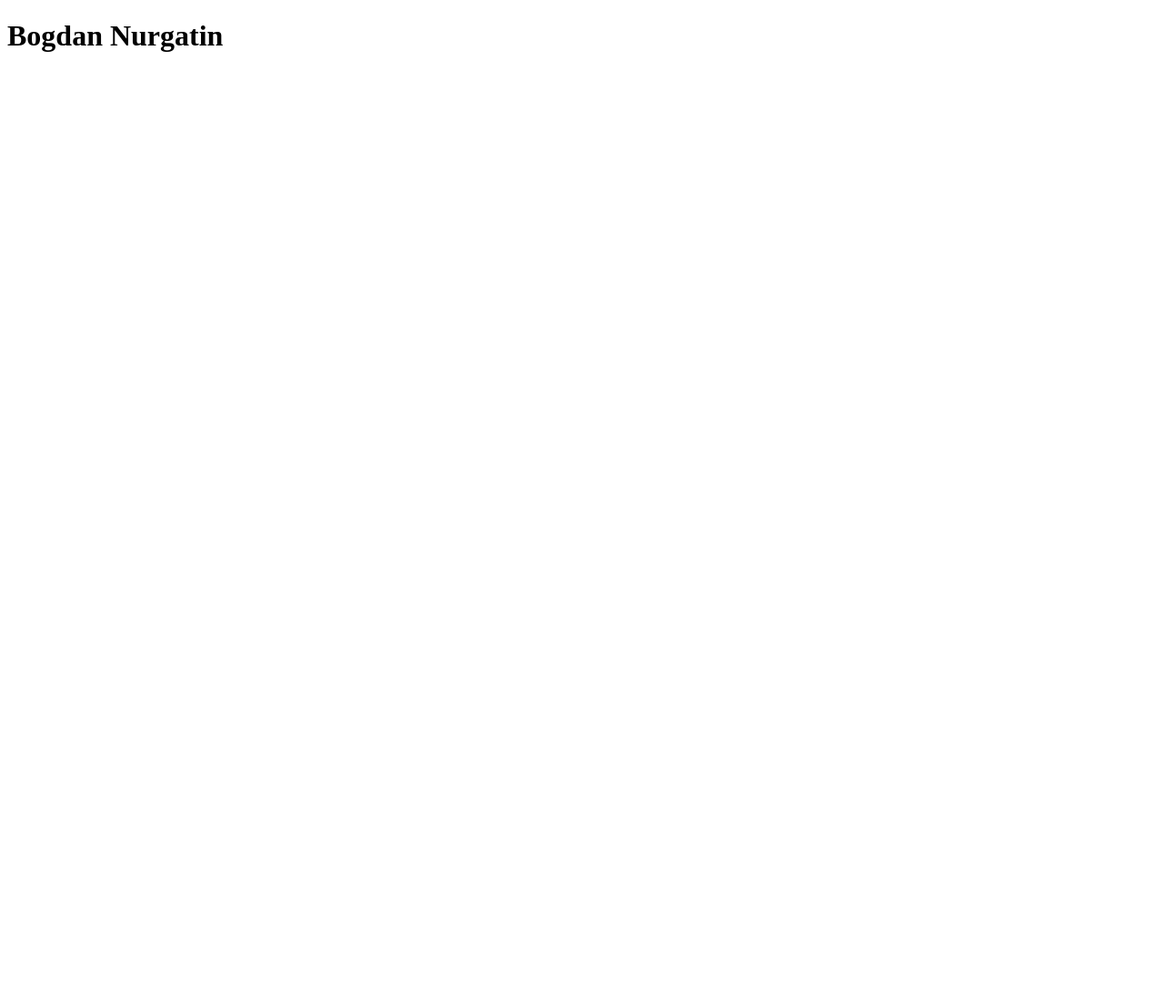
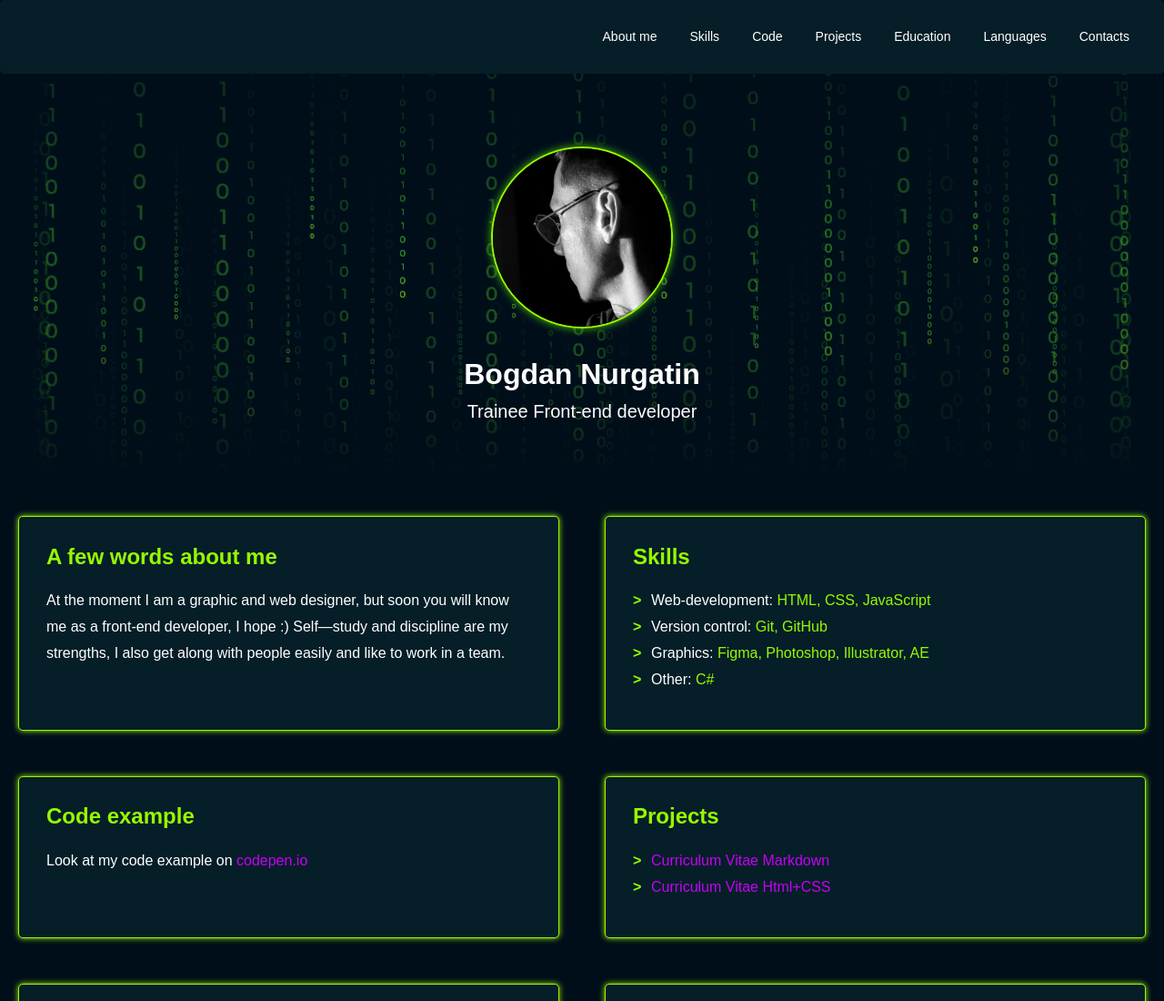
Before and after one commit to ketrololz/rsschool-cv, a plain HTML site: page index.html in a window 1280 px wide. Shown: the top 1100 px of the page at 91% size. Before the commit the page ends 800 px from the top, so only its background shows below. Drawn offline with Linux system fonts and the light colour scheme; a web font is replaced by a local one.

Commit message:
feat: add html+css cv

```diff
--- a/css/style.css
+++ b/css/style.css
@@ -0,0 +1,247 @@
+@font-face {
+	font-family: "Montserrat";
+	src: url("assets/fonts/Montserrat-Light.ttf");
+	font-weight: 300;
+}
+
+@font-face {
+	font-family: "Montserrat";
+	src: url("assets/fonts/Montserrat-Regular.ttf");
+	font-weight: 400;
+}
+
+@font-face {
+	font-family: "Montserrat";
+	src: url("assets/fonts/Montserrat-Medium.ttf");
+	font-weight: 500;
+}
+
+@font-face {
+	font-family: "Montserrat";
+	src: url("assets/fonts/Montserrat-SemiBold.ttf");
+	font-weight: 600;
+}
+
+@font-face {
+	font-family: "Montserrat";
+	src: url("assets/fonts/Montserrat-Bold.ttf");
+	font-weight: 700;
+}
+
+:root {
+--second-bg-color: #051E28;
+}
+
+html {
+  scroll-behavior: smooth;
+}
+
+* {
+	box-sizing: border-box;
+}
+
+.header {
+	padding: 10px 20px;
+	background-color: var(--second-bg-color);
+	border-radius: 5px;
+}
+
+body {
+	margin: 0;
+	font-family: "Montserrat", sans-serif;
+	background-color: #000E1A;
+	color: #fff;
+	line-height: 180%;
+}
+
+.wrapper {
+		max-width: 1440px;
+		margin: 0 auto;
+	}
+
+.nav-list {
+	display: flex;
+	justify-content: end;
+	align-items: center;
+	list-style: none;
+}
+
+.nav-item {
+}
+
+.nav-link {
+	text-decoration: none;
+	padding: 0 18px;
+	color: #fff;
+	transition: 0.5s;
+	font-size: 14px;
+}
+
+.nav-link:hover {
+	color: #96FA00;
+	font-size: 16px;
+}
+
+.main-title {
+	color: #fff;
+	text-align: center;
+	font-size: 32px;
+	margin-bottom: 12px;
+}
+
+p {
+	margin: 0;
+}
+
+h2 {
+	color: #96FA00;
+	font-size: 24px;
+}
+
+h3 {
+	color: #fff;
+	text-align: center;
+	font-size: 20px;
+	font-weight: 400;
+	margin-top: 0;
+}
+
+.section-heading {
+	padding: 80px 20px;
+}
+
+#profile {
+	background:linear-gradient(180deg, rgba(0,14,26,0) 30%, rgba(0,14,26,1)90%), url(../assets/img/backgr.png) 0 0 no-repeat;
+	background-size: cover;
+	padding-bottom: 80px;
+}
+
+.avatar {
+	text-align: center;
+}
+
+.profile-img {
+	max-width: 200px;
+	border: 2px solid #96FA00;
+	border-radius: 50%;
+  animation: glow 5s infinite;
+}
+
+@keyframes glow {
+	0% {
+		box-shadow: 0 0 10px #46B40A;
+	}
+	50% {
+		box-shadow: 0 0 25px #96FA00;
+	}
+	100% {
+		box-shadow: 0 0 10px #46B40A;
+	}
+}
+
+
+.section-container {
+	display: grid;
+	grid-template-columns:  repeat(auto-fit, minmax(400px, 1fr));
+	gap: 50px;
+	padding: 0 20px;
+}
+
+.section {
+	display: flex;
+	flex-direction: column;
+	padding: 10px 30px 40px;
+	background-color: var(--second-bg-color);
+	border-radius: 5px;
+	border: 1px solid #96FA00;
+	box-shadow: 0 0 6px #96FA00;
+}
+
+
+.section-title {
+	display: inline-block;
+}
+
+.section-text {
+	margin-top: 0;
+}
+
+.contacts-container {
+	margin: 50px 0;
+	padding: 0 20px;
+}
+
+#contacts {
+	padding: 10px 30px 40px;
+}
+
+.section-list {
+	padding: 0;
+	margin: 0;
+}
+
+.section-item {
+	position: relative;
+	padding-left: 20px;
+	list-style: none;
+}
+
+.section-item::before {
+	content: ">";
+	position: absolute;
+	color: #96FA00;
+	font-weight: 700;
+	left: 0;
+	border-radius: 2px;
+
+}
+
+span {
+	font-weight: 500;
+	color: #96FA00;
+}
+
+.link {
+	position: relative;
+	text-decoration: none;
+	color: #C700F7;
+	font-weight: 500;
+}
+
+.link::before {
+	position: absolute;
+	content: "";
+	top: 10px;
+	left: 0px;
+	height: 10px;
+	width: 0%;
+	border-bottom: 2px solid var(--second-bg-color);
+	transition: .5s;
+}
+
+.link:hover::before {
+  width: 100%;
+	border-bottom: 2px solid #C700F7;
+}
+
+.footer {
+	display: flex;
+	align-items: center;
+	justify-content: space-between;
+}
+
+.footer-year {
+	padding: 0 20px;
+}
+
+.footer-list {
+	list-style: none;
+	display: flex;
+	justify-content: right;
+	align-items: center;
+}
+
+.github-logo, .rsschool-logo {
+	height: 40px;
+	padding: 0 20px;
+}
--- a/index.html
+++ b/index.html
@@ -1,11 +1,131 @@
 <!DOCTYPE html>
 <html lang="en">
+
 <head>
-    <meta charset="UTF-8">
-    <meta name="viewport" content="width=device-width, initial-scale=1.0">
-    <title>CV</title>
+	<meta charset="UTF-8">
+	<meta name="viewport" content="width=device-width, initial-scale=1.0">
+	<link href="./css/style.css" rel="stylesheet">
+	<link rel="icon" href="./assets/favicon.ico">
+	<title>CV</title>
 </head>
+
 <body>
-    <h1>Bogdan Nurgatin</h1>
+	<div class="wrapper">
+		<header class="header">
+			<div class="header-container">
+				<nav class="nav">
+					<ul class="nav-list">
+						<li class="nav-item">
+							<a href="#aboutMe" class="nav-link">About me</a>
+						</li>
+						<li class="nav-item">
+							<a href="#skills" class="nav-link">Skills</a>
+						</li>
+						<li class="nav-item">
+							<a href="#code" class="nav-link">Code</a>
+						</li>
+						<li class="nav-item">
+							<a href="#projects" class="nav-link">Projects</a>
+						</li>
+						<li class="nav-item">
+							<a href="#education" class="nav-link">Education</a>
+						</li>
+						<li class="nav-item">
+							<a href="#languages" class="nav-link">Languages</a>
+						</li>
+						<li class="nav-item">
+							<a href="#contacts" class="nav-link">Contacts</a>
+						</li>
+					</ul>
+				</nav>
+			</div>
+		</header>
+		<main>
+			<section class="section-heading" id="profile">
+				<div class="avatar">
+					<img src="./assets/img/avatar.jpg" alt="profile photo" class="profile-img">
+				</div>
+				<h1 class="main-title">Bogdan Nurgatin</h1>
+				<h3 class="section-subtitle">Trainee Front-end developer</h3>
+			</section>
+
+			<div class="section-container">
+				<section class="section" id="aboutMe">
+					<h2 class="section-title">A few words about me</h2>
+					<p class="section-text">At the moment I am a graphic and web designer, but soon you will know me as a
+						front-end developer, I hope :) Self—study and discipline are my strengths, I also get along with people
+						easily and like to work in a team.</p>
+				</section>
+				<section class="section" id="skills">
+					<h2 class="section-title">Skills</h2>
+					<ul class="section-list">
+						<li class="section-item">Web-development: <span>HTML, CSS, JavaScript</span></li>
+						<li class="section-item">Version control: <span>Git, GitHub</span></li>
+						<li class="section-item">Graphics: <span>Figma, Photoshop, Illustrator, AE</span></li>
+						<li class="section-item">Other: <span>C#</span></li>
+					</ul>
+				</section>
+				<section class="section" id="code">
+					<h2 class="section-title">Code example</h2>
+					<p>Look at my code example on <a href="https://codepen.io/ketrololz/pen/vYwgVbM?editors=1111" target="_blank" class="link">codepen.io</a></p>
+				</section>
+				<section class="section" id="projects">
+					<h2 class="section-title">Projects</h2>
+					<ul class="section-list">
+						<li class="section-item">
+							<p><a href="https://ketrololz.github.io/rsschool-cv/cv" target="_blank" class="link">Curriculum Vitae Markdown</a></p>
+						</li>
+						<li class="section-item">
+							<p><a href="" target="_blank" class="link">Curriculum Vitae Html+CSS</a></p>
+						</li>
+					</ul>
+				</section>
+				<section class="section" id="education">
+					<h2 class="section-title">Education</h2>
+					<ul class="section-list">
+						<li class="section-item"><span>Hexlet: </span>The preparatory course of the frontend developer</li>
+						<li class="section-item"><span>FreeCodeCamp: </span><a href="" target="_blank" class="link">Responsive Web Design</a></li>
+						<li class="section-item"><span>Rolling Scopes School: </span> In process</li>
+					</ul>
+				</section>
+				<section class="section" id="languages">
+					<h2 class="section-title">Languages</h2>
+					<ul class="section-list">
+						<li class="section-item"><span>Russian: </span>Native</li>
+						<li class="section-item"><span>English: </span>B1-B2</li>
+						<li class="section-item"><span>Hebrew: </span>A1</li>
+					</ul>
+				</section>
+			</div>
+			<div class="contacts-container">
+				<section class="section" id="contacts">
+					<h2 class="section-title">Contacts</h2>
+					<ul class="section-list">
+						<li class="section-item"><span>telegram: </span><a href="https://t.me/ketrolz" target="_blank" class="link">@ketrolz</a></li>
+						<li class="section-item"><span>github: </span><a href="https://github.com/ketrololz" target="_blank" class="link">@ketrololz</a></li>
+						<li class="section-item"><span>discord: </span>ketrolz</li>
+						<li class="section-item"><span>mail: </span>ketrolzzz@gmail.com</li>
+					</ul>
+				</section>
+			</div>
+
+		</main>
+		<footer class="footer">
+			<div class="footer-year">
+				<p>© 2024 Bogdan Nurgatin</p>
+			</div>
+			<ul class="footer-list">
+				<li class="footer-item">
+					<a href="https://github.com/ketrololz" target="_blank"><img src="./assets/svg/github-mark-white.svg" alt="github logo" class="github-logo"></a>
+				</li>
+				<li class="footer-item">
+					<a href="https://rs.school/courses/javascript-preschool-ru" target="_blank"><img src="./assets/svg/rs_school_js.svg" alt="rs school logo" class="rsschool-logo"></a>
+				</li>
+			</ul>
+
+		</footer>
+	</div>
+
 </body>
+
 </html>
```
Also changed, not shown: assets/favicon.ico (added), assets/fonts/Montserrat-Bold.ttf (added), assets/fonts/Montserrat-Light.ttf (added), assets/fonts/Montserrat-Medium.ttf (added), assets/fonts/Montserrat-Regular.ttf (added), assets/fonts/Montserrat-SemiBold.ttf (added), assets/img/avatar.jpg (added), assets/img/backgr.png (added), assets/svg/github-mark-white.svg (added), assets/svg/rs_school_js.svg (added).
